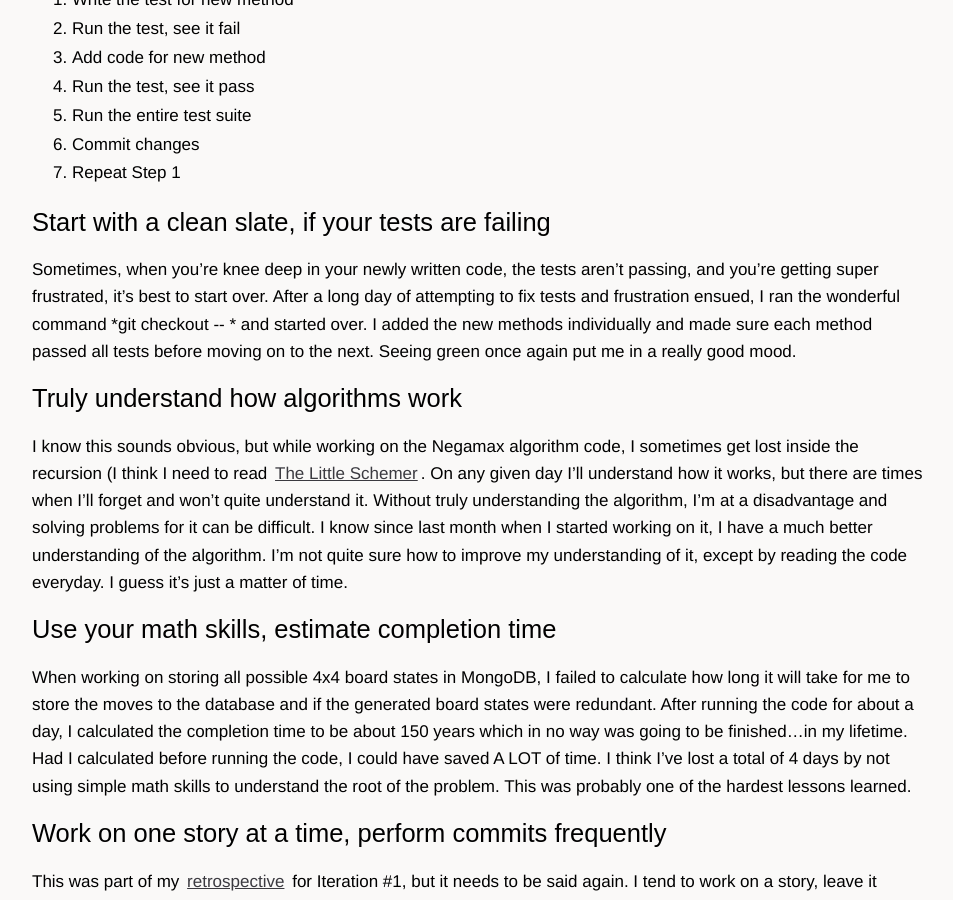
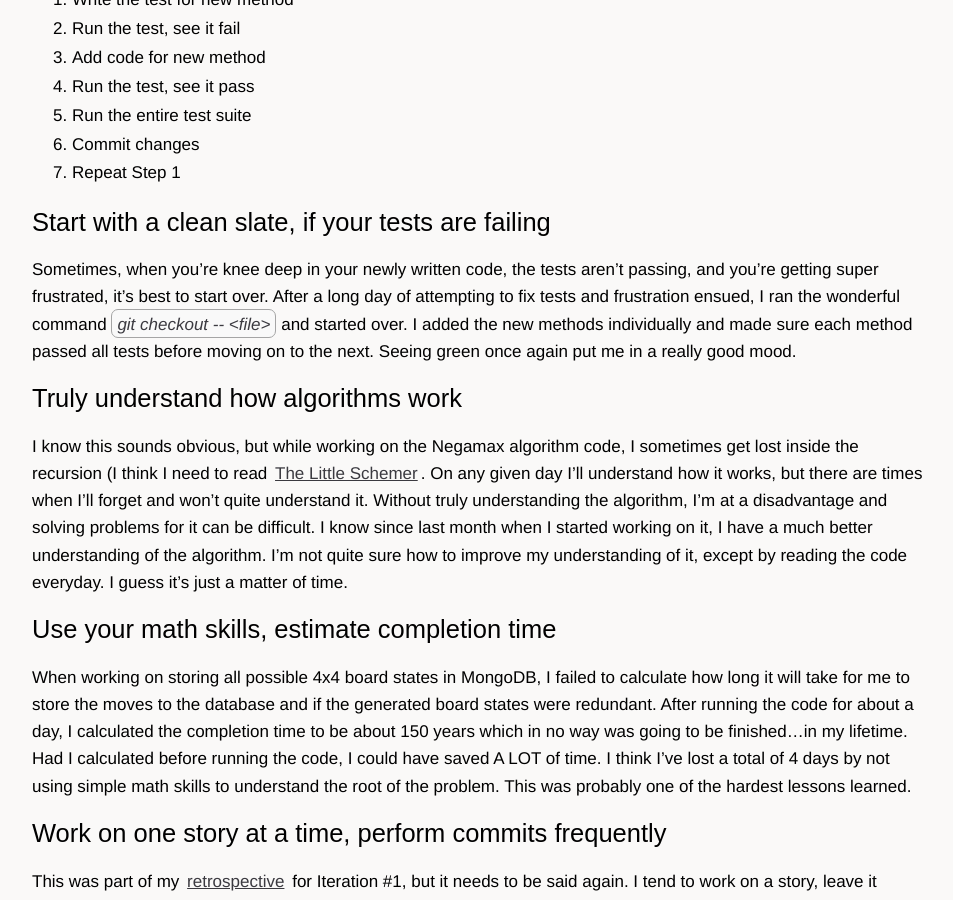
Before and after one commit to sl4m/skim.cc, a Jekyll site: the page built from _posts/2010-07-23-continuous-yak-shaving.markdown, in a window 1280 px wide and 900 px high, scrolled down 493 px. Shown: the whole window, without its empty margins (160-1113 px from the left). Built offline with Jekyll 4.4.1, drawn with Linux system fonts in a browser that asks for light colours; comment, search, counter and statistics services are not loaded.

Commit message:
updated post

```diff
--- a/_posts/2010-07-23-continuous-yak-shaving.markdown
+++ b/_posts/2010-07-23-continuous-yak-shaving.markdown
@@ -25,7 +25,7 @@ Your tests are there to help you understand if the changes you've made in the co
 
 ## Start with a clean slate, if your tests are failing
 
-Sometimes, when you're knee deep in your newly written code, the tests aren't passing, and you're getting super frustrated, it's best to start over.  After a long day of attempting to fix tests and frustration ensued, I ran the wonderful command *git checkout \-\- <file>* and started over.  I added the new methods individually and made sure each method passed all tests before moving on to the next.  Seeing green once again put me in a really good mood.
+Sometimes, when you're knee deep in your newly written code, the tests aren't passing, and you're getting super frustrated, it's best to start over.  After a long day of attempting to fix tests and frustration ensued, I ran the wonderful command *git checkout \-\- \<file\>* and started over.  I added the new methods individually and made sure each method passed all tests before moving on to the next.  Seeing green once again put me in a really good mood.
 
 ## Truly understand how algorithms work
 
```
